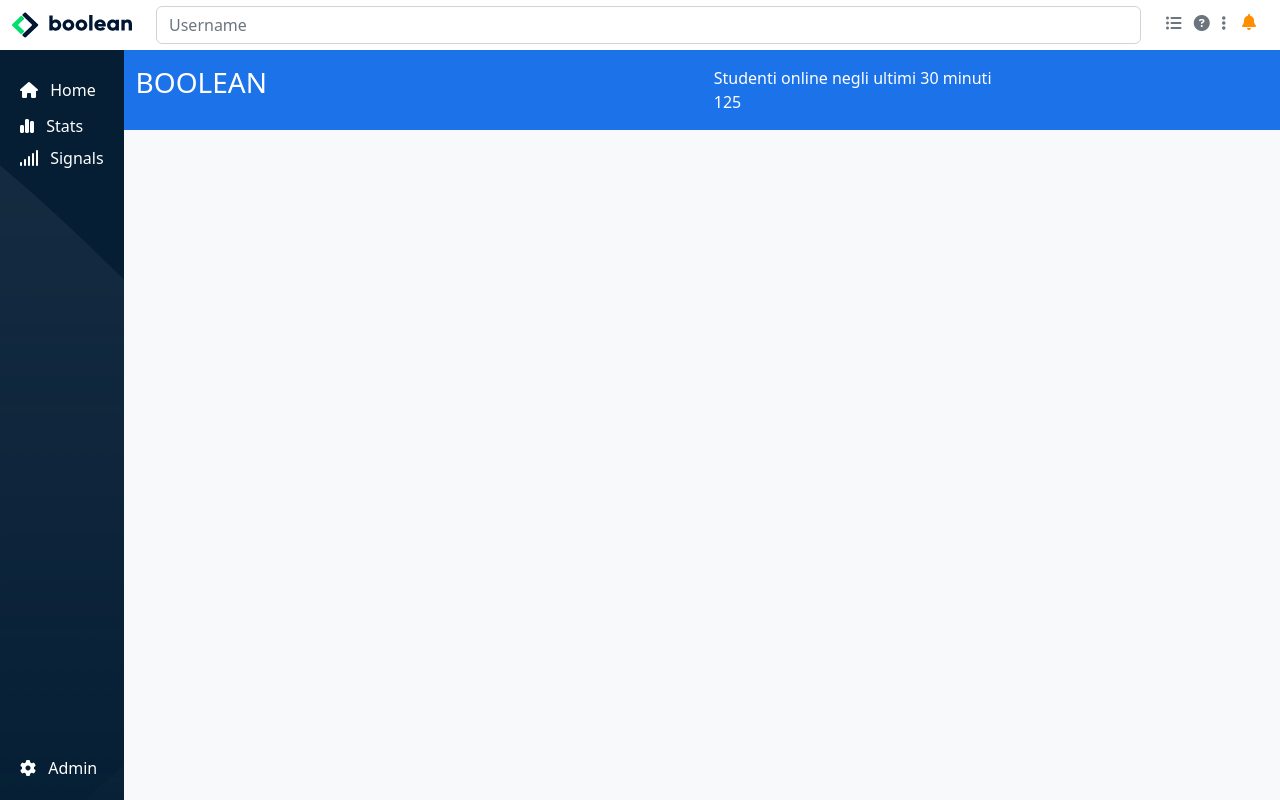
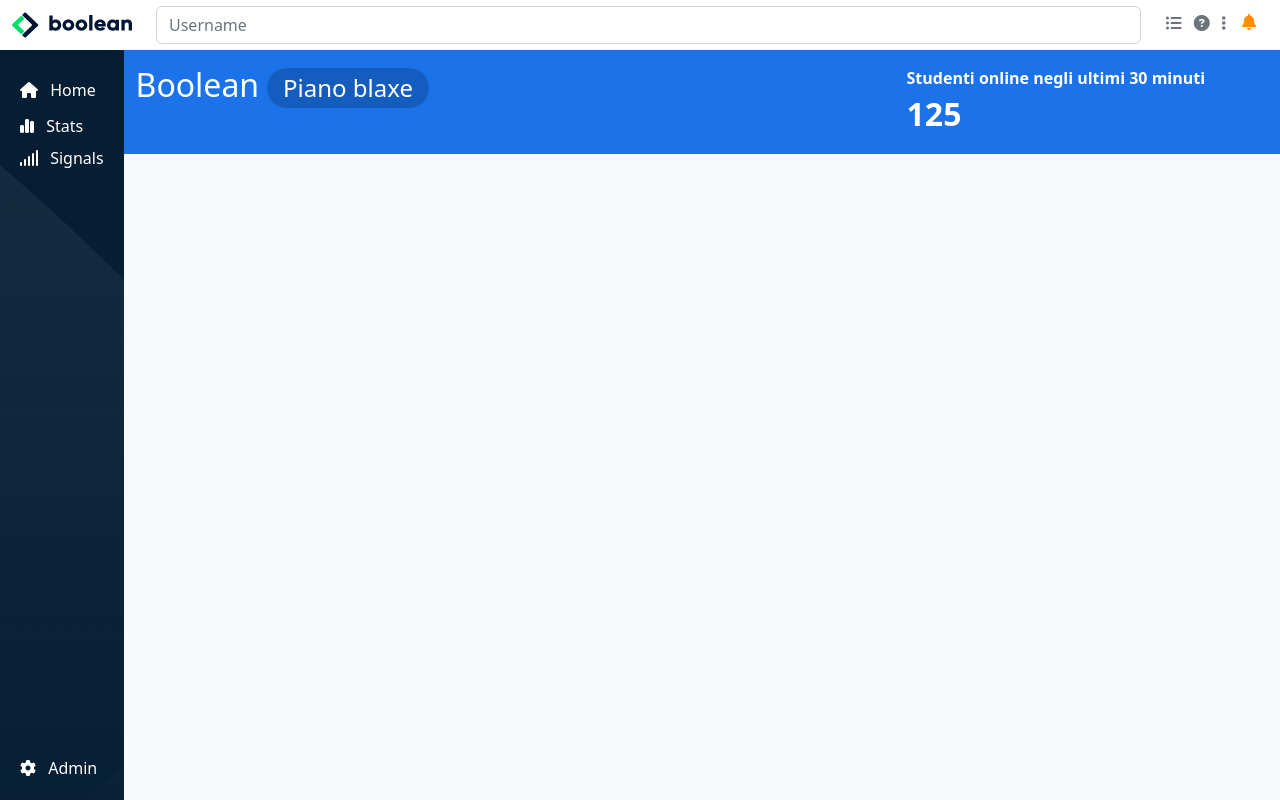
Before and after one commit to Fesposito9197/html-css-bootstrap-dashboard, a plain HTML site: page index.html in a window 1280 px wide. Drawn offline with nearby package versions, Linux system fonts and the light colour scheme.

Commit message:
aggiunge badge nella hero

```diff
--- a/css/main.css
+++ b/css/main.css
@@ -7,3 +7,8 @@
 .ms-hero{
     background-color: #1c72e8;
 }
+
+.ms-badge-bg{
+    background-color:#155cbf ;
+
+}
--- a/index.html
+++ b/index.html
@@ -77,12 +77,13 @@
             <main class="">
                 <div class="container-fluid ms-hero text-white">
                     <div class="row py-3">
-                        <div class="col-12 col-lg-6">
-                            <h3>BOOLEAN</h3>
+                        <div class="col-12 col-lg-8">
+                            <h2>Boolean <span class="badge rounded-pill ms-badge-bg fw-light ">Piano blaxe</span></h2>
+
                         </div>
-                        <div class="col-12 col-lg-6">
+                        <div class="col-12 col-lg-4 fw-semibold">
                            <span class="d-block">Studenti online negli ultimi 30 minuti</span>
-                           <span>125</span>
+                           <span class="fs-2">125</span>
                         </div>
                     </div>
                 </div>
```
